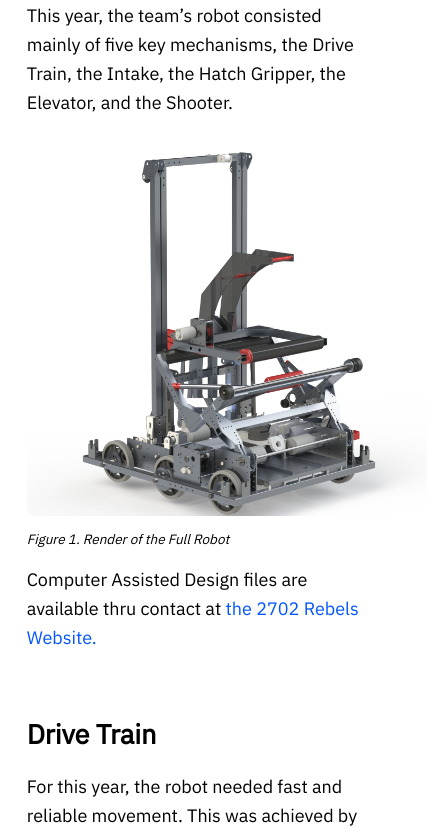
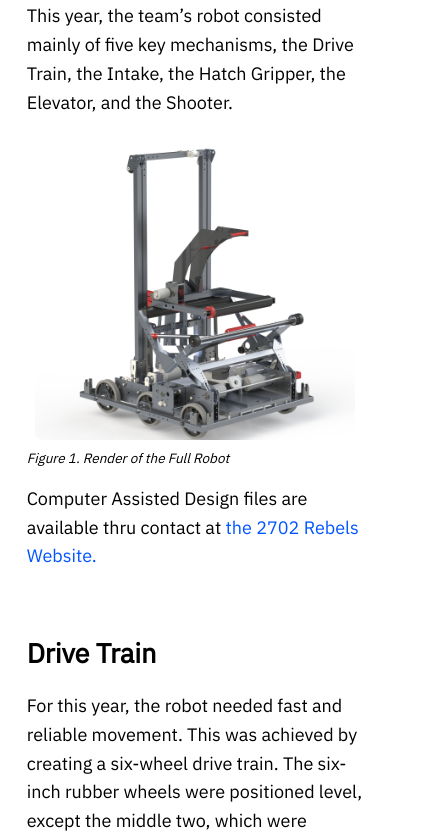
Before and after one commit to JanikThePanic/my-site, a React (Create React App) app: page /projects/frc2019 in a window 390 px wide. Shown: the part 1560-2395 px from the top of the page, 427 px wide, since content can reach past the window. Built offline with nearby package versions, Linux system fonts and the light colour scheme.

Commit message:
Update projects.css

```diff
--- a/src/css/projects.css
+++ b/src/css/projects.css
@@ -44,20 +44,20 @@ figcaption {
 
 @media screen and (max-width: 600px) {
 	.image-spliter {
-		display: table;
-		margin: 0.5em auto;
+		display: table !important;
+		margin: 0.5em auto !important;
 	}
-	.def_img {
-		display: block;
-		margin-right: auto;
-		margin-left: auto;
-		width: 95%;
+	.normal_img {
+		display: block !important;
+		margin-right: auto !important;
+		margin-left: auto !important;
+		width: 95% !important;
 	}
-	#def_cad {
-		display: block;
-		margin-right: auto;
-		margin-left: auto;
-		width: 100%;
-		height: 300px;
+	.normal_cad {
+		display: block !important;
+		margin-right: auto !important;
+		margin-left: auto !important;
+		width: 100% !important;
+		height: 300px !important;
 	}
 }
```
